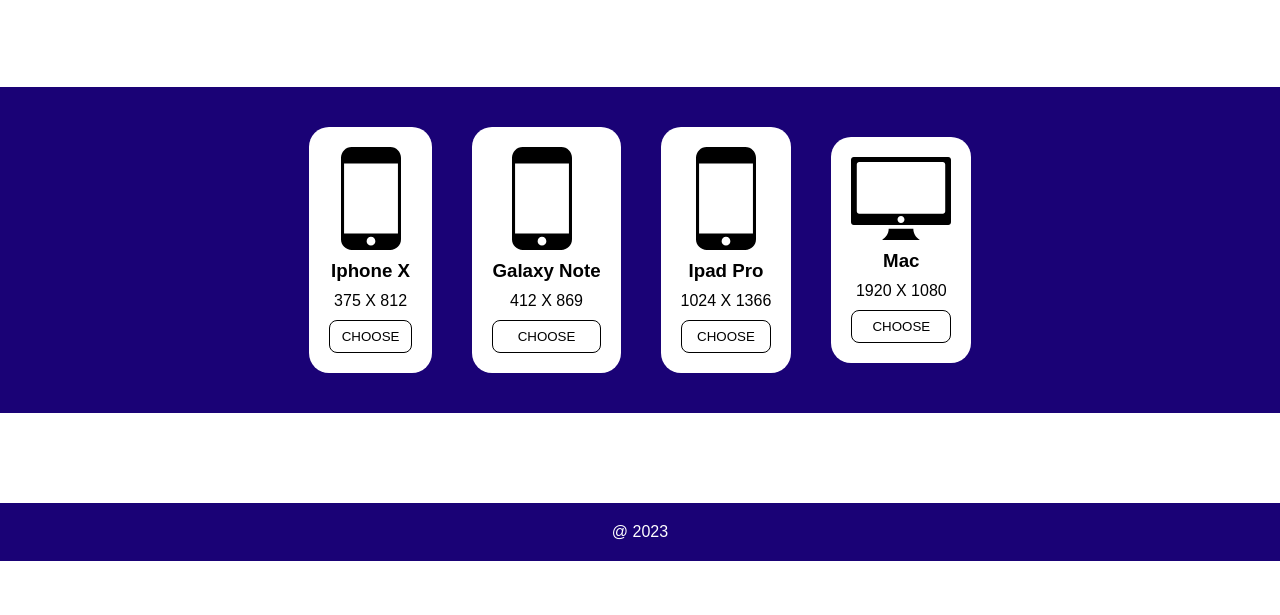
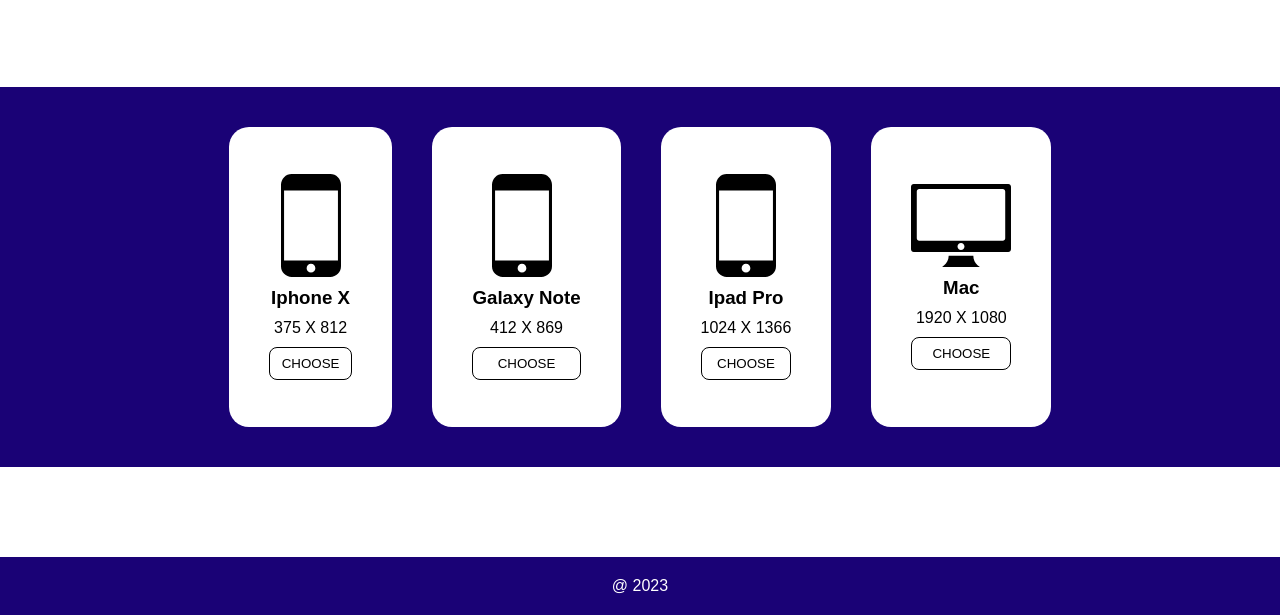
Before and after one commit to mohammed-dhabaab/W5-D3-Lab3, a plain HTML site: page index.html in a window 1280 px wide. Shown: the part 249-864 px from the top of the page. Before the commit the page ends 810 px from the top, so only its background shows below. Drawn offline with Linux system fonts and the light colour scheme.

Commit message:
Completed

```diff
--- a/index.html
+++ b/index.html
@@ -97,11 +97,12 @@
             flex-direction: column;
             justify-content: center;
             gap: 10px;
-            padding: 20px;
+            padding: 20px 40px;
             border-radius: 20px;
             background-color: white;
             text-align: center;
-            min-height: 200px;
+            min-height: 300px;
+
         }
 
         .choose-btn {
```
